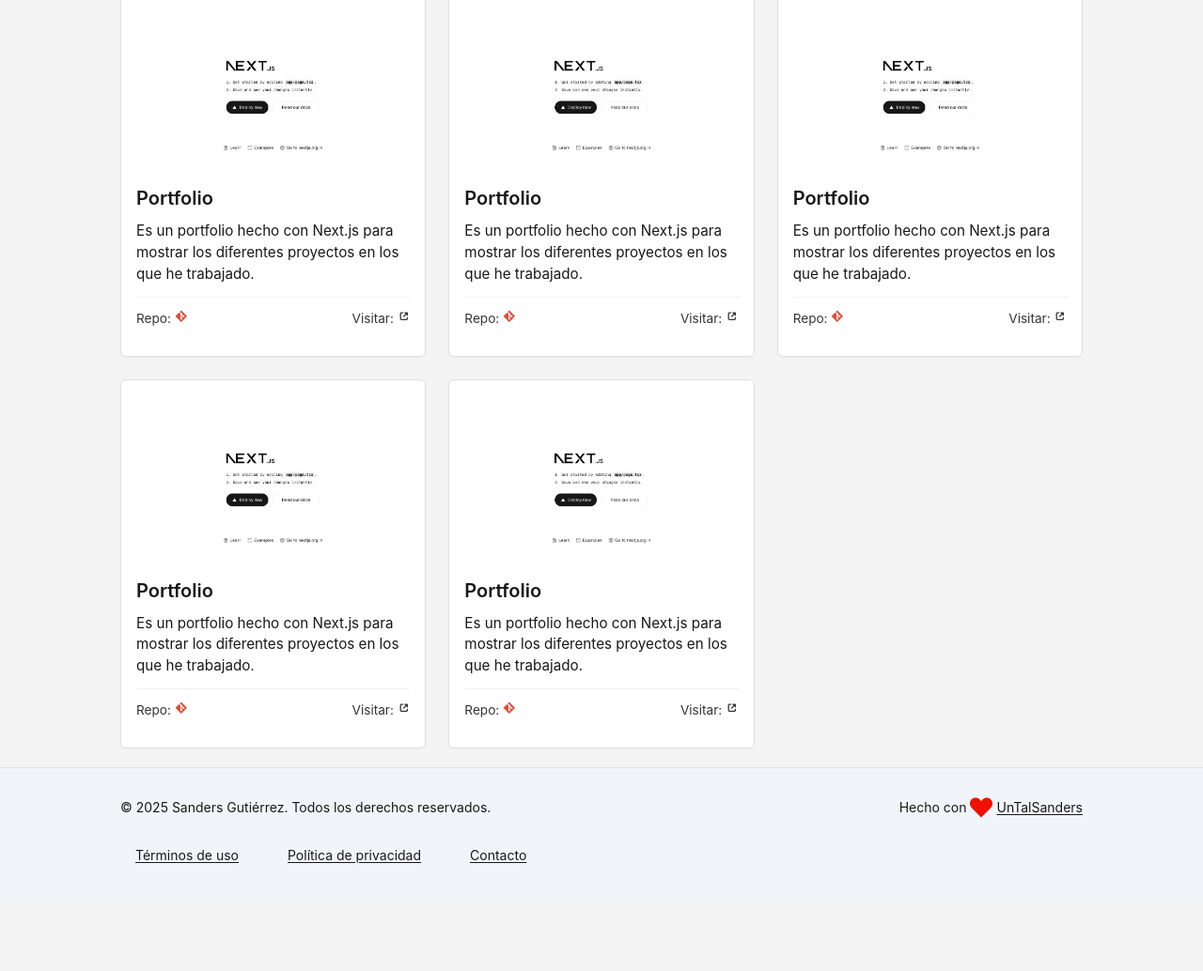
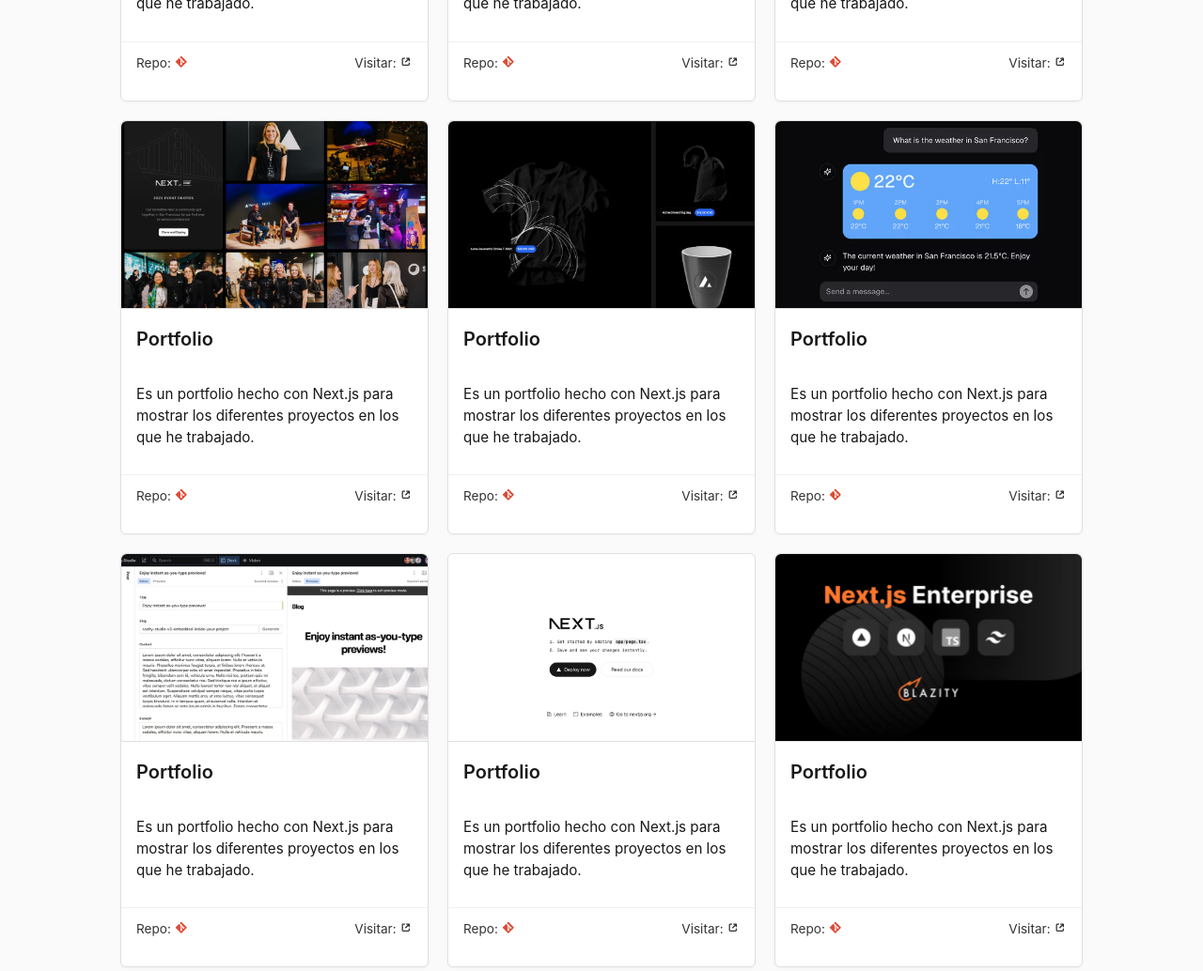
Before and after one commit to untalsanders/portfolio-site, a website built with Vite: page index.html in a window 1280 px wide. Shown: the part 675-1709 px from the top of the page at 94% size. Before the commit the page ends 1635 px from the top, so only its background shows below. Built offline with nearby package versions, Linux system fonts and the light colour scheme.

Commit message:
feat(images): add new AVIF images for project showcase in portfolio style(index): update image sources to new AVIF files for improved quality style(styles): enhance layout and styling for project cards and overview

```diff
--- a/index.html
+++ b/index.html
@@ -40,7 +40,7 @@
             </section>
             <section class="project-list">
                 <article class="project-card">
-                    <img src="images/nextjs-template.avif" alt="Proyecto Nextjs" width="300" height="200" class="project-card__image">
+                    <img src="images/img-1.avif" alt="Proyecto Nextjs" width="300" height="200" class="project-card__image">
                     <h2 class="project-card__title">Portfolio</h2>
                     <p class="project-card__text">Es un portfolio hecho con Next.js para mostrar los diferentes proyectos en los que he trabajado.</p>
                     <p class="project-card__links">
@@ -67,7 +67,7 @@
                     </p>
                 </article>
                 <article class="project-card">
-                    <img src="images/nextjs-template.avif" alt="Proyecto Nextjs" width="300" height="200" class="project-card__image">
+                    <img src="images/img-2.avif" alt="Proyecto Nextjs" width="300" height="200" class="project-card__image">
                     <h2 class="project-card__title">Portfolio</h2>
                     <p class="project-card__text">Es un portfolio hecho con Next.js para mostrar los diferentes proyectos en los que he trabajado.</p>
                     <p class="project-card__links">
@@ -94,7 +94,7 @@
                     </p>
                 </article>
                 <article class="project-card">
-                    <img src="images/nextjs-template.avif" alt="Proyecto Nextjs" width="300" height="200" class="project-card__image">
+                    <img src="images/img-3.avif" alt="Proyecto Nextjs" width="300" height="200" class="project-card__image">
                     <h2 class="project-card__title">Portfolio</h2>
                     <p class="project-card__text">Es un portfolio hecho con Next.js para mostrar los diferentes proyectos en los que he trabajado.</p>
                     <p class="project-card__links">
@@ -121,7 +121,7 @@
                     </p>
                 </article>
                 <article class="project-card">
-                    <img src="images/nextjs-template.avif" alt="Proyecto Nextjs" width="300" height="200" class="project-card__image">
+                    <img src="images/img-4.avif" alt="Proyecto Nextjs" width="300" height="200" class="project-card__image">
                     <h2 class="project-card__title">Portfolio</h2>
                     <p class="project-card__text">Es un portfolio hecho con Next.js para mostrar los diferentes proyectos en los que he trabajado.</p>
                     <p class="project-card__links">
@@ -148,7 +148,7 @@
                     </p>
                 </article>
                 <article class="project-card">
-                    <img src="images/nextjs-template.avif" alt="Proyecto Nextjs" width="300" height="200" class="project-card__image">
+                    <img src="images/img-5.avif" alt="Proyecto Nextjs" width="300" height="200" class="project-card__image">
                     <h2 class="project-card__title">Portfolio</h2>
                     <p class="project-card__text">Es un portfolio hecho con Next.js para mostrar los diferentes proyectos en los que he trabajado.</p>
                     <p class="project-card__links">
@@ -175,7 +175,7 @@
                     </p>
                 </article>
                 <article class="project-card">
-                    <img src="images/nextjs-template.avif" alt="Proyecto Nextjs" width="300" height="200" class="project-card__image">
+                    <img src="images/img-6.avif" alt="Proyecto Nextjs" width="300" height="200" class="project-card__image">
                     <h2 class="project-card__title">Portfolio</h2>
                     <p class="project-card__text">Es un portfolio hecho con Next.js para mostrar los diferentes proyectos en los que he trabajado.</p>
                     <p class="project-card__links">
@@ -202,7 +202,7 @@
                     </p>
                 </article>
                 <article class="project-card">
-                    <img src="images/nextjs-template.avif" alt="Proyecto Nextjs" width="300" height="200" class="project-card__image">
+                    <img src="images/img-7.avif" alt="Proyecto Nextjs" width="300" height="200" class="project-card__image">
                     <h2 class="project-card__title">Portfolio</h2>
                     <p class="project-card__text">Es un portfolio hecho con Next.js para mostrar los diferentes proyectos en los que he trabajado.</p>
                     <p class="project-card__links">
@@ -229,7 +229,34 @@
                     </p>
                 </article>
                 <article class="project-card">
-                    <img src="images/nextjs-template.avif" alt="Proyecto Nextjs" width="300" height="200" class="project-card__image">
+                    <img src="images/img-8.avif" alt="Proyecto Nextjs" width="300" height="200" class="project-card__image">
+                    <h2 class="project-card__title">Portfolio</h2>
+                    <p class="project-card__text">Es un portfolio hecho con Next.js para mostrar los diferentes proyectos en los que he trabajado.</p>
+                    <p class="project-card__links">
+                        <span class="project-card__label">
+                            Repo:
+                            <a href="https://github.com/untalsanders/portfolio-site" target="_blank" class="project-card__link">
+                                <svg class="project-card__icon" width="24px" height="64px" viewBox="0 0 32 32" xmlns="http://www.w3.org/2000/svg" fill="#000000">
+                                    <g id="SVGRepo_iconCarrier">
+                                        <title>file_type_git</title>
+                                        <path d="M29.472,14.753,17.247,2.528a1.8,1.8,0,0,0-2.55,0L12.158,5.067l3.22,3.22a2.141,2.141,0,0,1,2.712,2.73l3.1,3.1a2.143,2.143,0,1,1-1.285,1.21l-2.895-2.895v7.617a2.141,2.141,0,1,1-1.764-.062V12.3a2.146,2.146,0,0,1-1.165-2.814L10.911,6.314,2.528,14.7a1.8,1.8,0,0,0,0,2.551L14.753,29.472a1.8,1.8,0,0,0,2.55,0L29.472,17.3a1.8,1.8,0,0,0,0-2.551" style="fill:#dd4c35"></path>
+                                        <path d="M12.158,5.067l3.22,3.22a2.141,2.141,0,0,1,2.712,2.73l3.1,3.1a2.143,2.143,0,1,1-1.285,1.21l-2.895-2.895v7.617a2.141,2.141,0,1,1-1.764-.062V12.3a2.146,2.146,0,0,1-1.165-2.814L10.911,6.314" style="fill:#fff"></path>
+                                    </g>
+                                </svg>
+                            </a>
+                        </span>
+                        <span class="project-card__label">
+                            Visitar:
+                            <a href="https://portfolio.untalsanders.com" target="_blank" class="project-card__link">
+                                <svg class="project-card__icon" data-testid="geist-icon" height="16" stroke-linejoin="round" viewBox="0 0 16 16" width="16" style="color: currentcolor;">
+                                    <path fill-rule="evenodd" clip-rule="evenodd" d="M11.5 9.75V11.25C11.5 11.3881 11.3881 11.5 11.25 11.5H4.75C4.61193 11.5 4.5 11.3881 4.5 11.25L4.5 4.75C4.5 4.61193 4.61193 4.5 4.75 4.5H6.25H7V3H6.25H4.75C3.7835 3 3 3.7835 3 4.75V11.25C3 12.2165 3.7835 13 4.75 13H11.25C12.2165 13 13 12.2165 13 11.25V9.75V9H11.5V9.75ZM8.5 3H9.25H12.2495C12.6637 3 12.9995 3.33579 12.9995 3.75V6.75V7.5H11.4995V6.75V5.56066L8.53033 8.52978L8 9.06011L6.93934 7.99945L7.46967 7.46912L10.4388 4.5H9.25H8.5V3Z" fill="currentColor"></path>
+                                </svg>
+                            </a>
+                        </span>
+                    </p>
+                </article>
+                <article class="project-card">
+                    <img src="images/img-9.avif" alt="Proyecto Nextjs" width="300" height="200" class="project-card__image">
                     <h2 class="project-card__title">Portfolio</h2>
                     <p class="project-card__text">Es un portfolio hecho con Next.js para mostrar los diferentes proyectos en los que he trabajado.</p>
                     <p class="project-card__links">
--- a/styles.css
+++ b/styles.css
@@ -26,7 +26,7 @@ html {
 body {
     font-family: var(--font-family);
     line-height: 1.6;
-    background-color: var(--color-secondary);
+    background-color: #fafafa;
     color: var(--color-primary);
     min-height: 100vh;
     min-width: 20rem;
@@ -45,6 +45,7 @@ a {
 }
 
 img {
+    width: 100%;
     max-width: 100%;
     height: auto;
     object-fit: cover;
@@ -200,7 +201,7 @@ svg {
 
 .project-overview {
     text-align: center;
-    margin-bottom: 2rem;
+    padding: 2.25rem 0;
 }
 
 .project-overview__title {
@@ -209,52 +210,55 @@ svg {
 }
 
 .project-overview__text {
-    font-size: 1.1rem;
+    font-size: 1.625rem;
     color: #505050;
 }
 
 .project-list {
     display: grid;
-    grid-template-columns: repeat(auto-fit, minmax(250px, 1fr));
-    gap: 1.5rem;
+    grid-template-columns: repeat(auto-fit, minmax(15.625rem, 1fr));
+    gap: 1.25rem;
+    padding: 2rem 0;
 }
 
 .project-card {
     background-color: #ffffff;
     border: 1px solid #e0e0e0;
     border-radius: 6px;
-    padding: 1rem;
     display: flex;
     flex-direction: column;
     box-shadow: 0 1px 3px rgba(0,0,0,0.04);
 }
 
 .project-card__image {
-    width: 100%;
-    height: 180px;
+    height: 12.5rem;
     object-fit: cover;
-    border-radius: 4px;
-    margin-bottom: 0.75rem;
+    border-top-left-radius: 6px;
+    border-top-right-radius: 6px;
+    border-bottom: 1px solid #e0e0e0;
+}
+
+.project-card__title,
+.project-card__text,
+.project-card__links {
+    padding: 1rem;
 }
 
 .project-card__title {
     font-size: 1.25rem;
     font-weight: 600;
-    margin-bottom: 0.5rem;
 }
 
 .project-card__text {
     font-size: 0.95rem;
     line-height: 1.5;
     flex-grow: 1;
-    margin-bottom: 0.75rem;
 }
 
 .project-card__links {
     display: flex;
     justify-content: space-between;
-    align-items: center;
-    margin-top: auto;
+    /* align-items: center; */
     padding-top: 0.75rem;
     border-top: 1px solid #f0f0f0;
 }
```
Also changed, not shown: images/img-1.avif (added), images/img-2.avif (added), images/img-3.avif (added), images/img-4.avif (added), images/img-5.avif (added), images/img-6.avif (added), images/img-7.avif (added), images/img-8.avif (renamed from images/nextjs-template.avif), images/img-9.avif (added).
